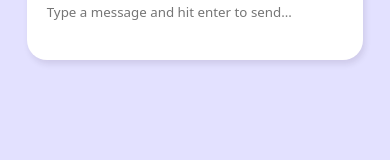
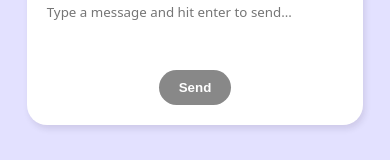
Before and after one commit to KidLiberty/messenger-app, a Vue app: page /chatroom in a window 390 px wide. Shown: the part 204-364 px from the top of the page. Built offline with nearby package versions, Linux system fonts and the light colour scheme; no server answers; the database is empty; sample sign-in values are in the browser's storage.

Commit message:
Added basic functionality on mobile

```diff
--- a/src/components/NewChatForm.vue
+++ b/src/components/NewChatForm.vue
@@ -6,6 +6,12 @@
       @keypress.enter.prevent="handleSubmit"
     ></textarea>
     <div class="error">{{ error }}</div>
+    <button
+      :class="message.length > 0 ? 'active' : 'inactive'"
+      @click.prevent="handleSubmit"
+    >
+      Send
+    </button>
   </form>
 </template>
 
@@ -22,6 +28,9 @@ export default {
     const message = ref('')
 
     const handleSubmit = async () => {
+      console.log(message.value.length)
+      if (!message.value.length > 0) return
+
       const chat = {
         name: user.value.displayName,
         message: message.value,
@@ -55,4 +64,15 @@ textarea {
   resize: none;
   outline: none;
 }
+button,
+.active {
+  margin-bottom: 20px;
+  transition: all 0.2s ease-in-out;
+}
+
+.inactive {
+  background: #888;
+  cursor: not-allowed;
+  transition: all 0.2s ease-in-out;
+}
 </style>
--- a/src/composables/getCollection.js
+++ b/src/composables/getCollection.js
@@ -11,7 +11,6 @@ const getCollection = collectionName => {
   const unsub = onSnapshot(
     q,
     snap => {
-      console.log('snap')
       let results = []
       snap.docs.forEach(doc => {
         doc.data().createdAt && results.push({ ...doc.data(), id: doc.id })
```
